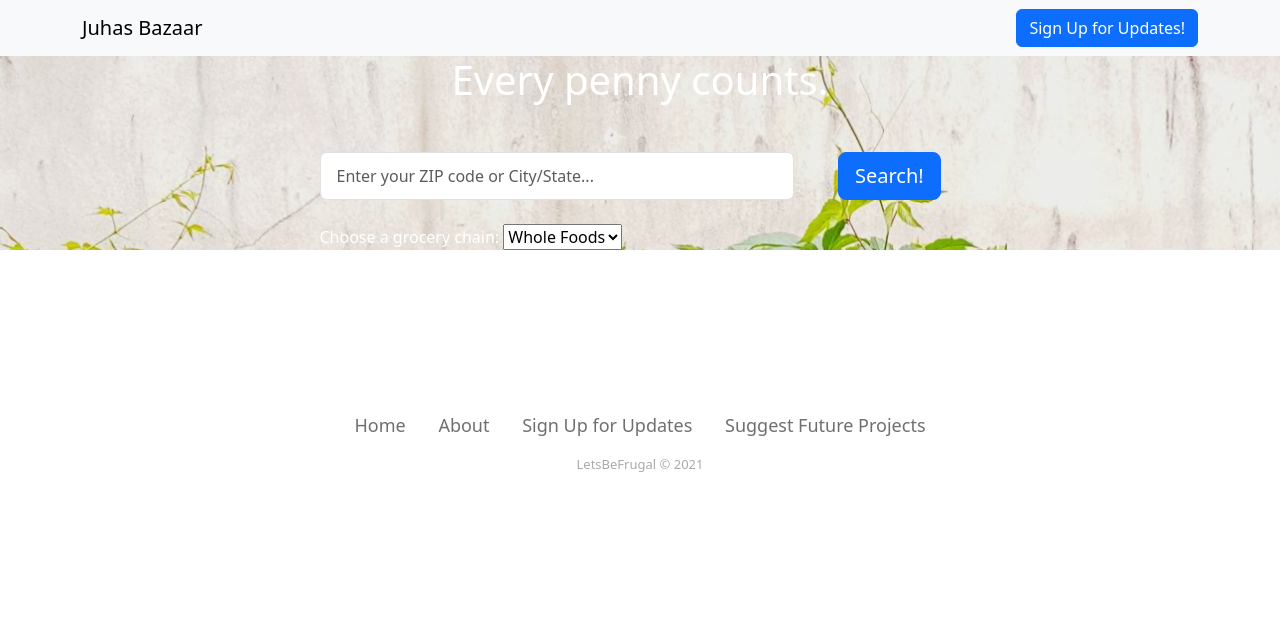
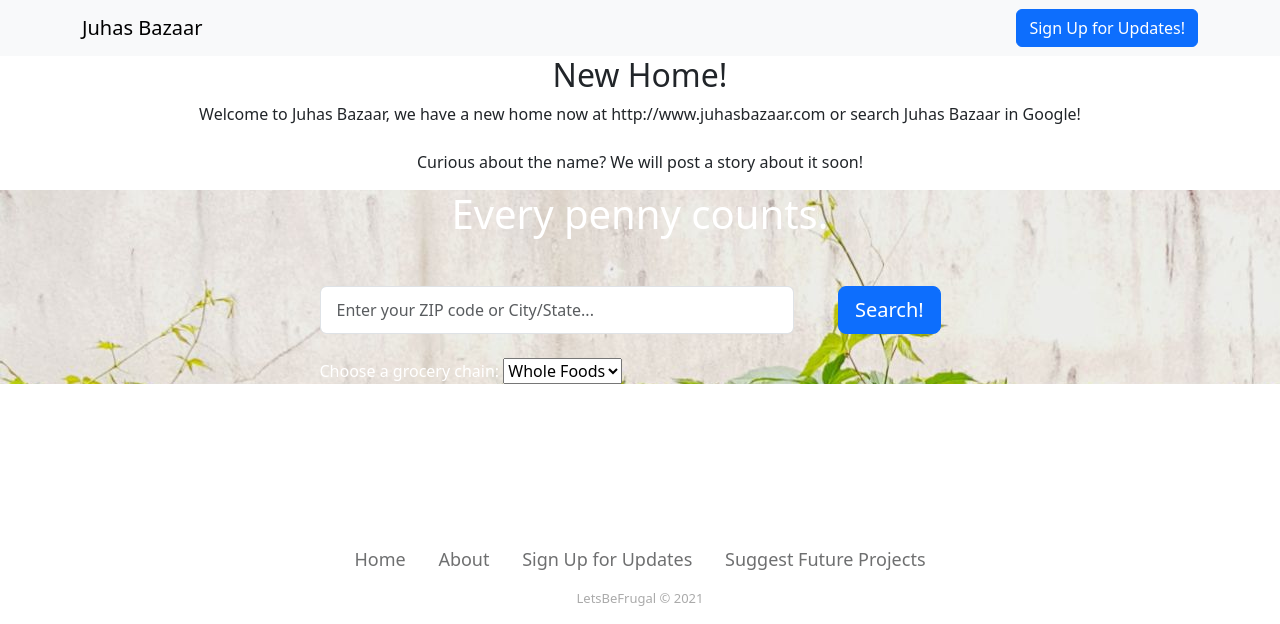
Before and after one commit to ws2516/WholeFoodsFrugality, a Flask app: page / in a window 1280 px wide. Shown: the top 624 px of the page. Run offline with Flask 2, Linux system fonts and the light colour scheme; some libraries are stand-ins or nearby versions.

Commit message:
trying again

```diff
--- a/templates/index.html
+++ b/templates/index.html
@@ -49,6 +49,18 @@ special {
             </div>
          </div>
       </nav>
+      <div class="row">
+         <div class="col">
+            <section class="highlight-clean">
+               <div class="container">
+                  <div class="intro">
+                     <h2 class="text-center">New Home!</h2>
+                     <p class="text-center">Welcome to Juhas Bazaar, we have a new home now at http://www.juhasbazaar.com or search Juhas Bazaar in Google!<br /><br />Curious about the name? We will post a story about it soon!</p>
+                  </div>
+               </div>
+            </section>
+         </div>
+      </div>
       <header class="text-center text-white masthead" style="background: url(&quot;assets/img/martins-cardoso-7xyvDUTcKvM-unsplash.jpg&quot;);" margin-bottom: 15px>
          <div class="overlay"></div>
          <div class="container">
```
Lines whose indentation alone changed are shown as unchanged.
